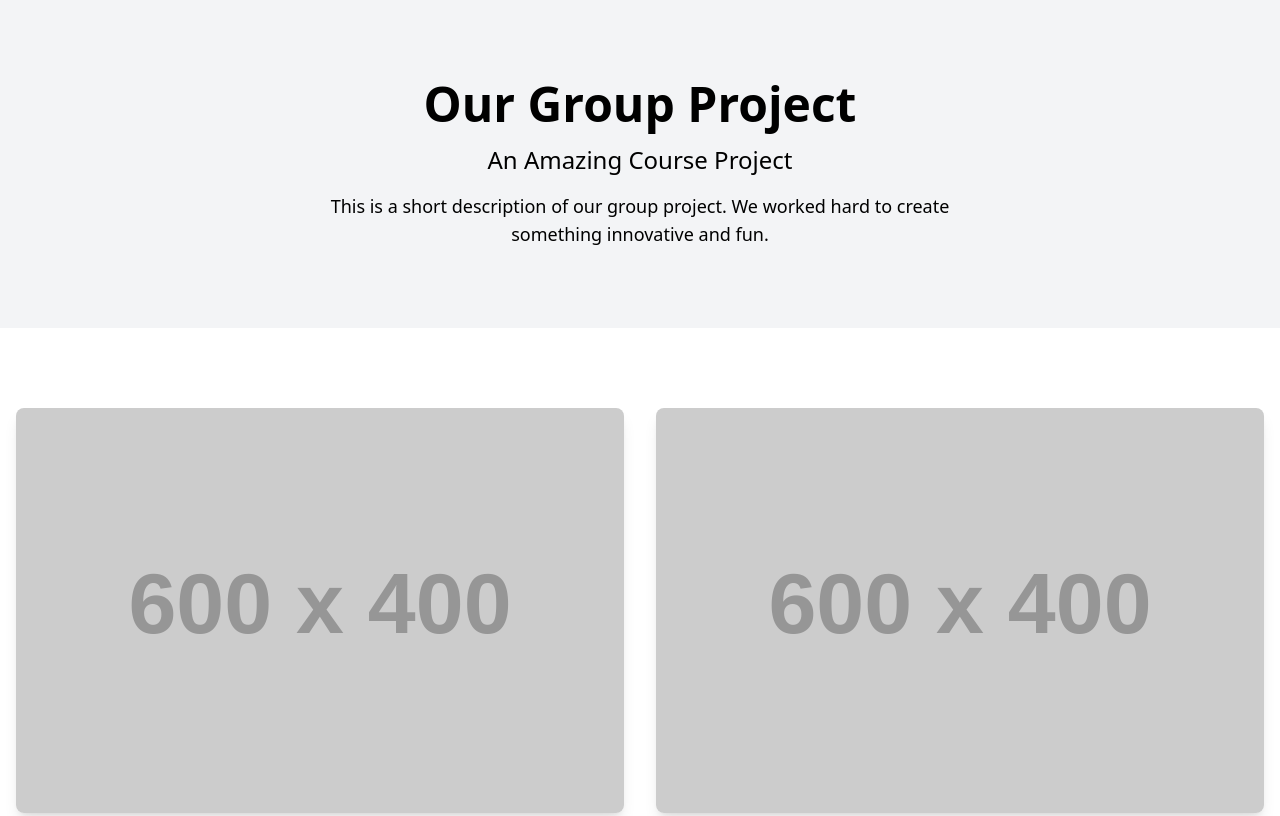
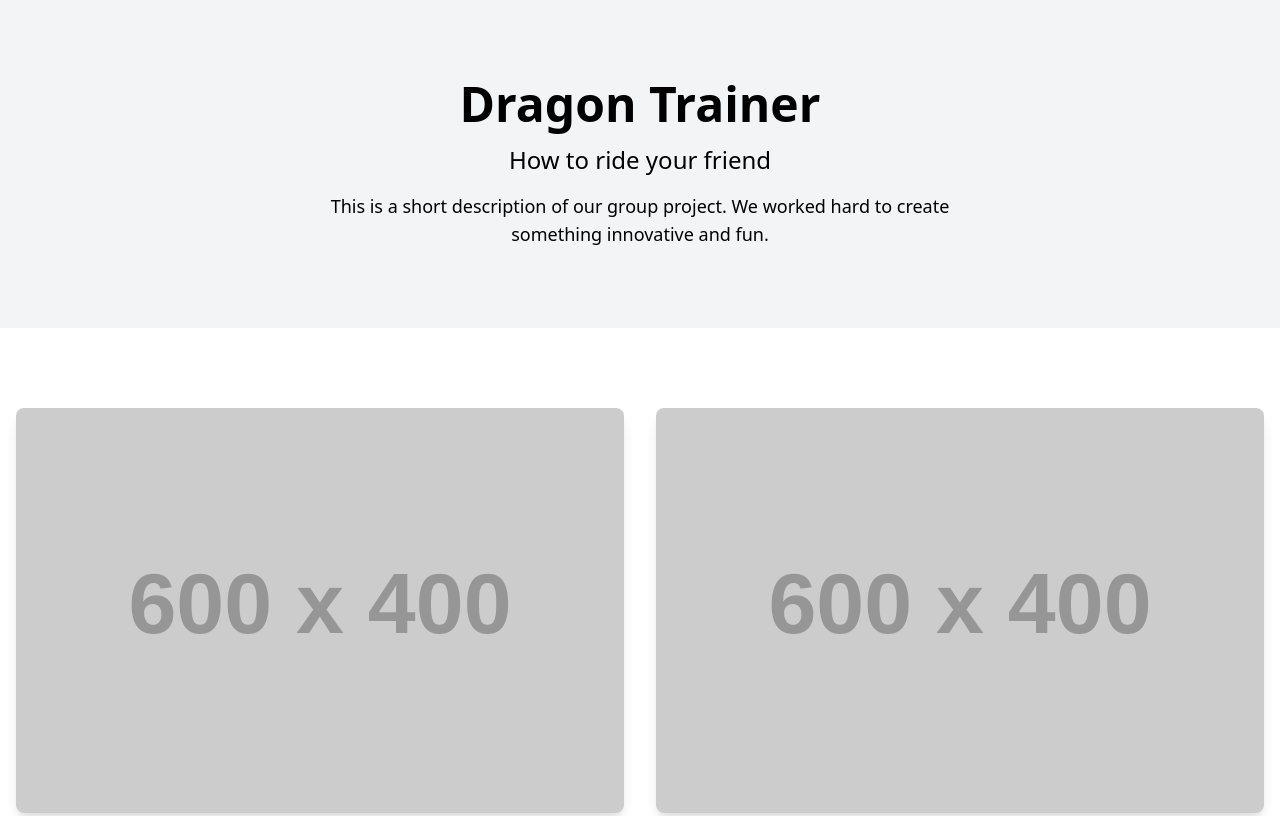
Before and after one commit to Dreamworking-DH2413/website, a plain HTML site: page index.html in a window 1280 px wide. Shown: the top 816 px of the page. Drawn offline with nearby package versions, Linux system fonts and the light colour scheme; placeholder pictures from the web are drawn by us.

Commit message:
update title, video div padding

```diff
--- a/index.html
+++ b/index.html
@@ -10,8 +10,8 @@
     <!-- Title Section -->
     <section class="py-20 bg-gray-100">
       <div class="container mx-auto text-center px-4">
-        <h1 class="text-4xl md:text-5xl font-bold mb-4">Our Group Project</h1>
-        <h2 class="text-xl md:text-2xl mb-4">An Amazing Course Project</h2>
+        <h1 class="text-4xl md:text-5xl font-bold mb-4">Dragon Trainer</h1>
+        <h2 class="text-xl md:text-2xl mb-4">How to ride your friend</h2>
         <p class="text-lg max-w-2xl mx-auto">This is a short description of our group project. We worked hard to create something innovative and fun.</p>
       </div>
     </section>
@@ -28,7 +28,7 @@
 
     <!-- Video Section -->
     <section class="py-20 bg-gray-100">
-      <div class="container mx-auto text-center px-4 sm:px-0">
+      <div class="container mx-auto text-center px-4">
         <h2 class="text-3xl font-bold mb-8 px-4">Demo Video</h2>
         <div class="w-full" style="padding-bottom: 62.5%; position: relative;">
           <iframe src="https://www.youtube.com/embed/dQw4w9WgXcQ" frameborder="0" allow="accelerometer; autoplay; clipboard-write; encrypted-media; gyroscope; picture-in-picture" allowfullscreen style="position: absolute; top: 0; left: 0; width: 100%; height: 100%;" class="rounded-lg shadow-lg"></iframe>
```
